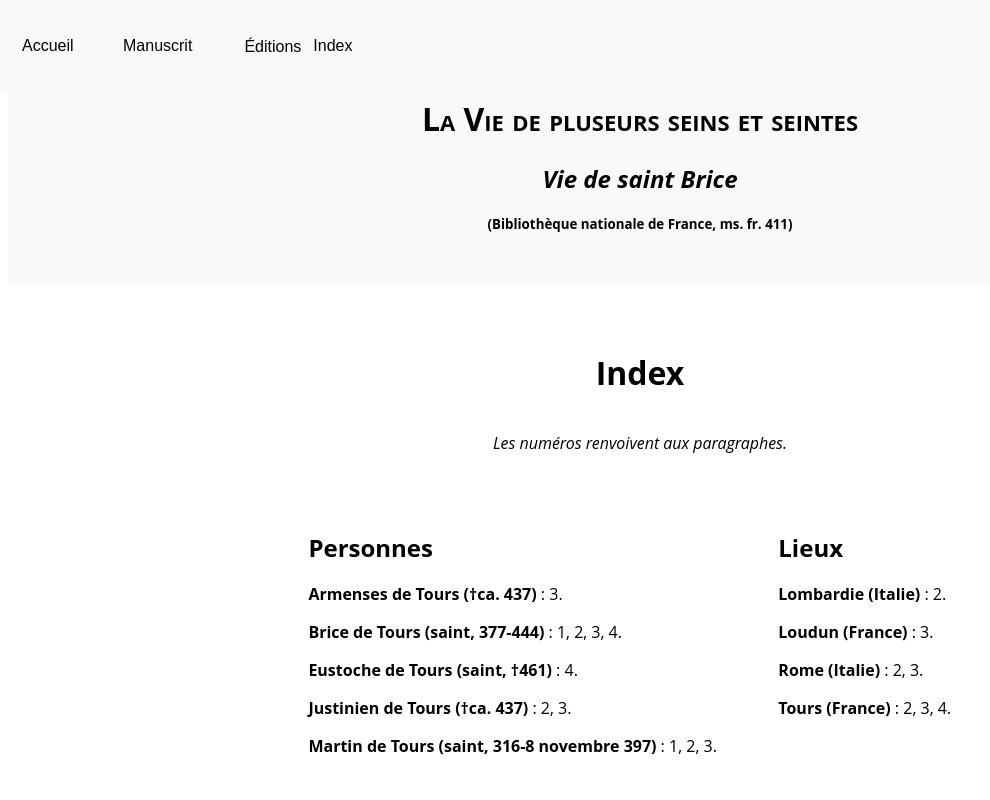
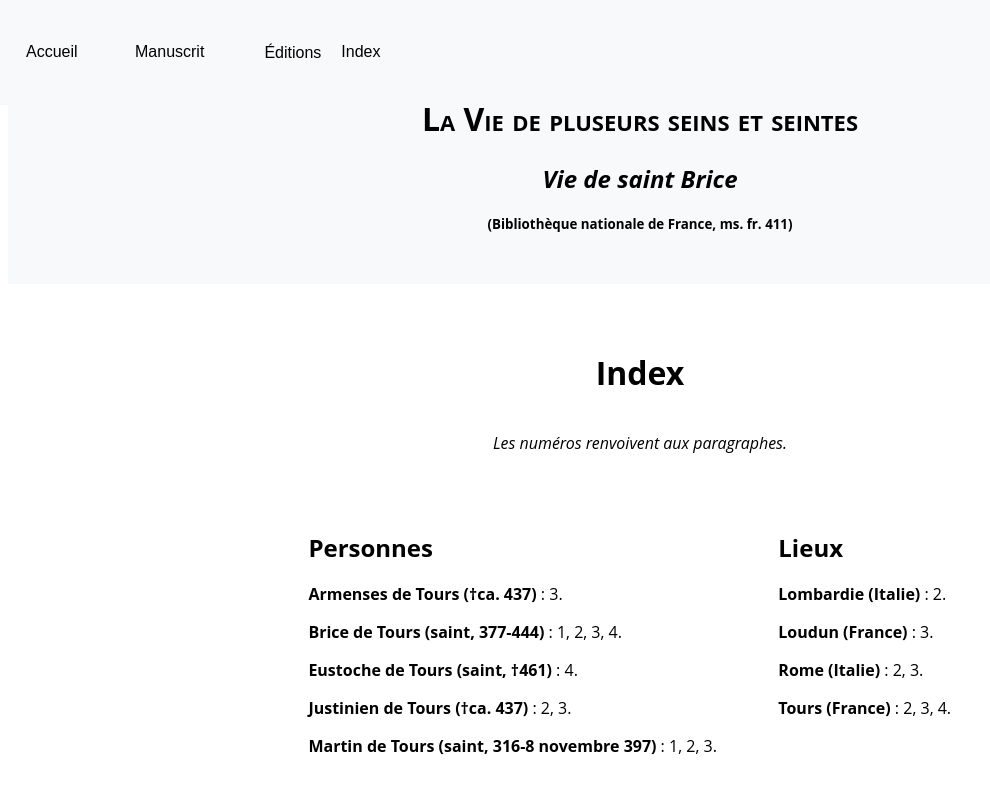
Before and after one commit to jeandamien-genero/TNAH-XML-TEI-XSLT, a plain HTML site: page site_vie_st_Brice_xslt/index.html in a window 1280 px wide. Shown: the top 800 px of the page, without its empty margins (0-990 px from the left). Drawn offline with Linux system fonts and the light colour scheme.

Commit message:
fixed issues with drpdwn buttons

```diff
--- a/site_vie_st_Brice_xslt/css_vie_st_Brice.css
+++ b/site_vie_st_Brice_xslt/css_vie_st_Brice.css
@@ -53,19 +53,24 @@ a:hover, a:active {
   margin: none;
 }
 
-.nav-item {
-  display: flex;
-  flex-direction: row;
-  justify-content: space-between;
-  margin: none;
+.nav-form {
+  display: inline;
 }
 
-.nav-item > li {
-  margin-right: 5%;
-  margin-left: 5%;
-  list-style: none;
-  width: 100%;
-  flex-wrap: wrap;
+button {
+  border: 0;
+  line-height: 2.5;
+  padding: 0 10px;
+  text-align: center;
+  border-radius: 10px;
+}
+
+button:hover {
+  background-color: #DBDBDB;
+}
+
+button:active {
+  color: #ffffff;
 }
 
 .dropbtn {
@@ -84,6 +89,7 @@ a:hover, a:active {
 .dropdown-content {
   display: none;
   position: absolute;
+  top: 100%;
   background-color: #f8f9fa;
   text-decoration: none;
   min-width: 160px;
@@ -98,9 +104,17 @@ a:hover, a:active {
   display: block;
 }
 
-.dropdown-content a:hover {background-color: #DBDBDB;}
+.dropdown-content a:hover {
+  background-color: #DBDBDB;
+}
 
-.dropdown:hover .dropdown-content {display: block;}
+.dropdown-content a:active {
+  color: #ffffff;
+}
+
+.dropdown:hover .dropdown-content {
+  display: block;
+}
 
 /*
     ============================================
```
